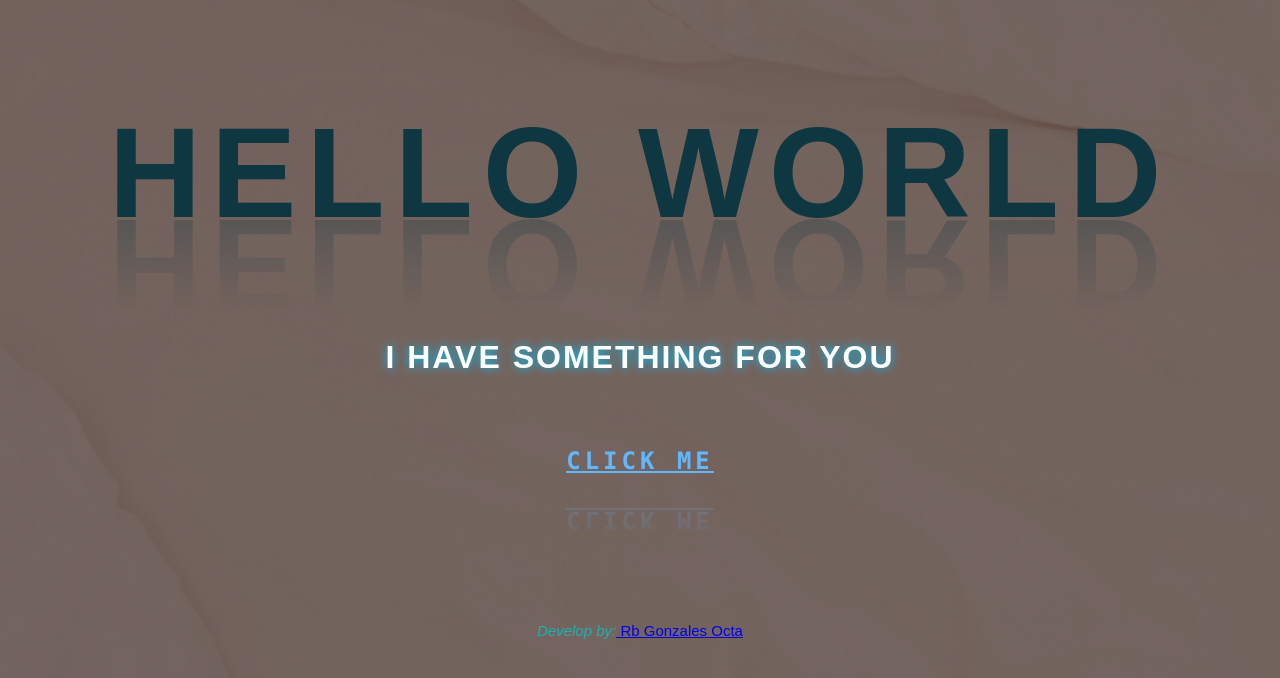
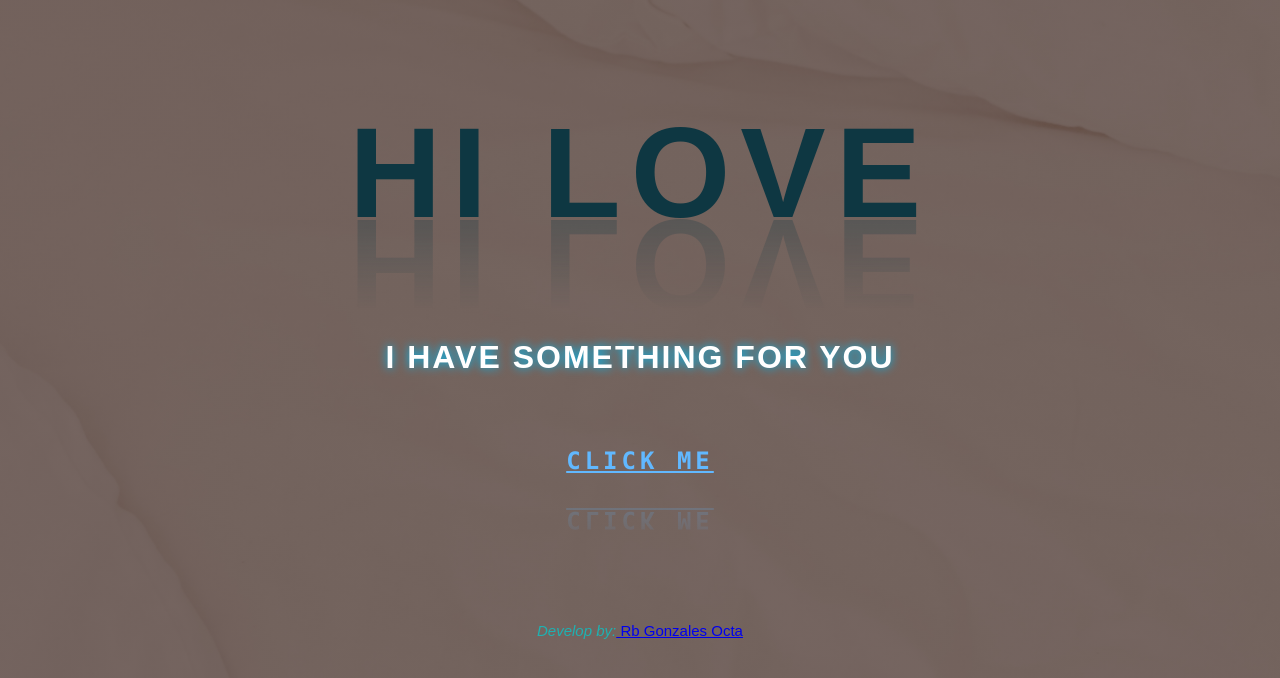
Before and after one commit to RB-Octa/RB-Octa.github.io, a plain HTML site: page Main-home.html in a window 1280 px wide. Drawn offline with Linux system fonts and the light colour scheme.

Commit message:
Main-home.html

```diff
--- a/Main-home.html
+++ b/Main-home.html
@@ -11,7 +11,7 @@
     <title>Glowing Text</title>
 </head>
 <body>
-    <h3 contenteditable="true">Hello World</span></h3>
+    <h3 contenteditable="true">Hi Love</span></h3>
     <h5>I have something for you</h5>
     <div class="Main-button">
         <h4><a href="home4.html" onclick="toggle()">
```
